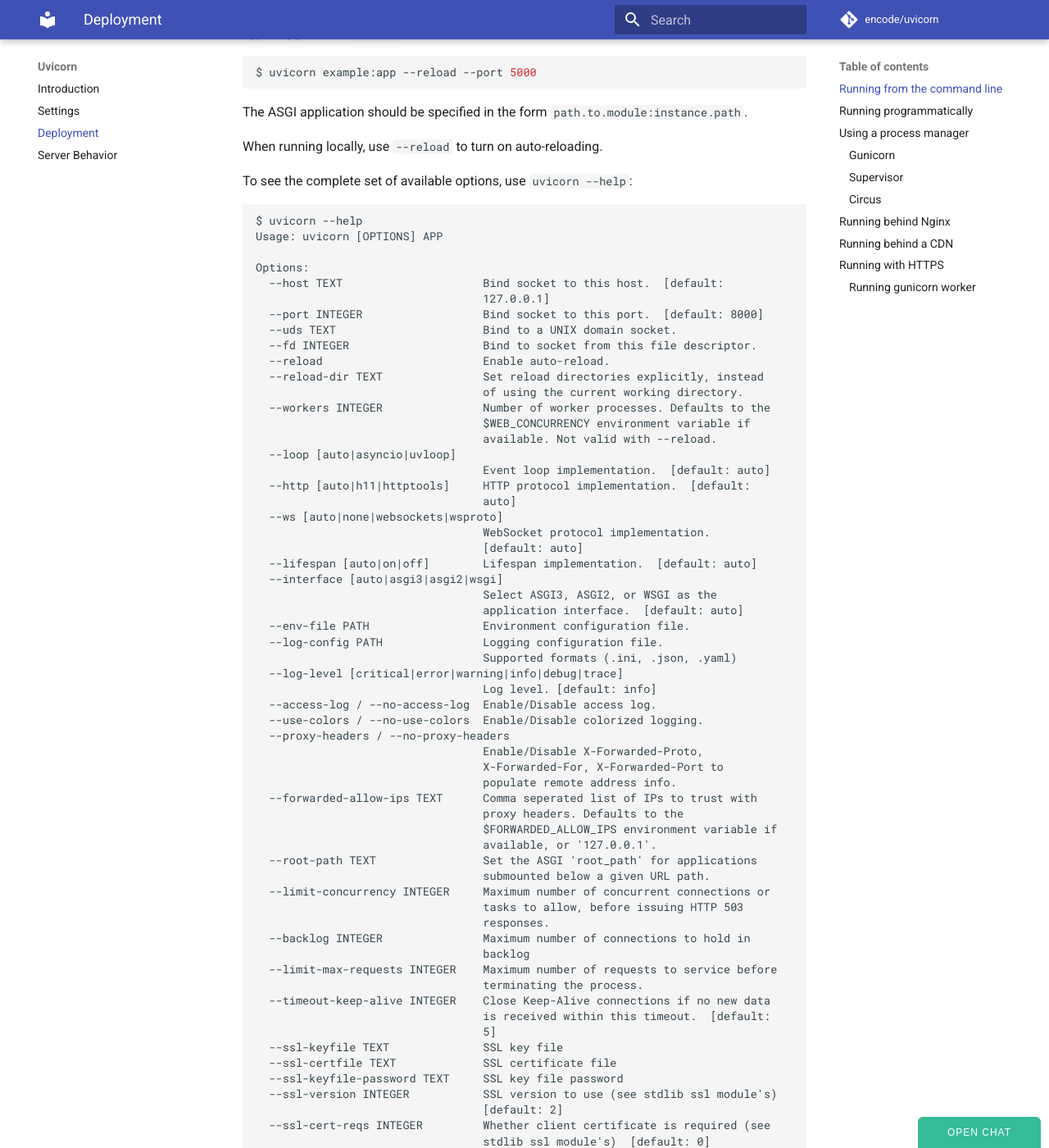
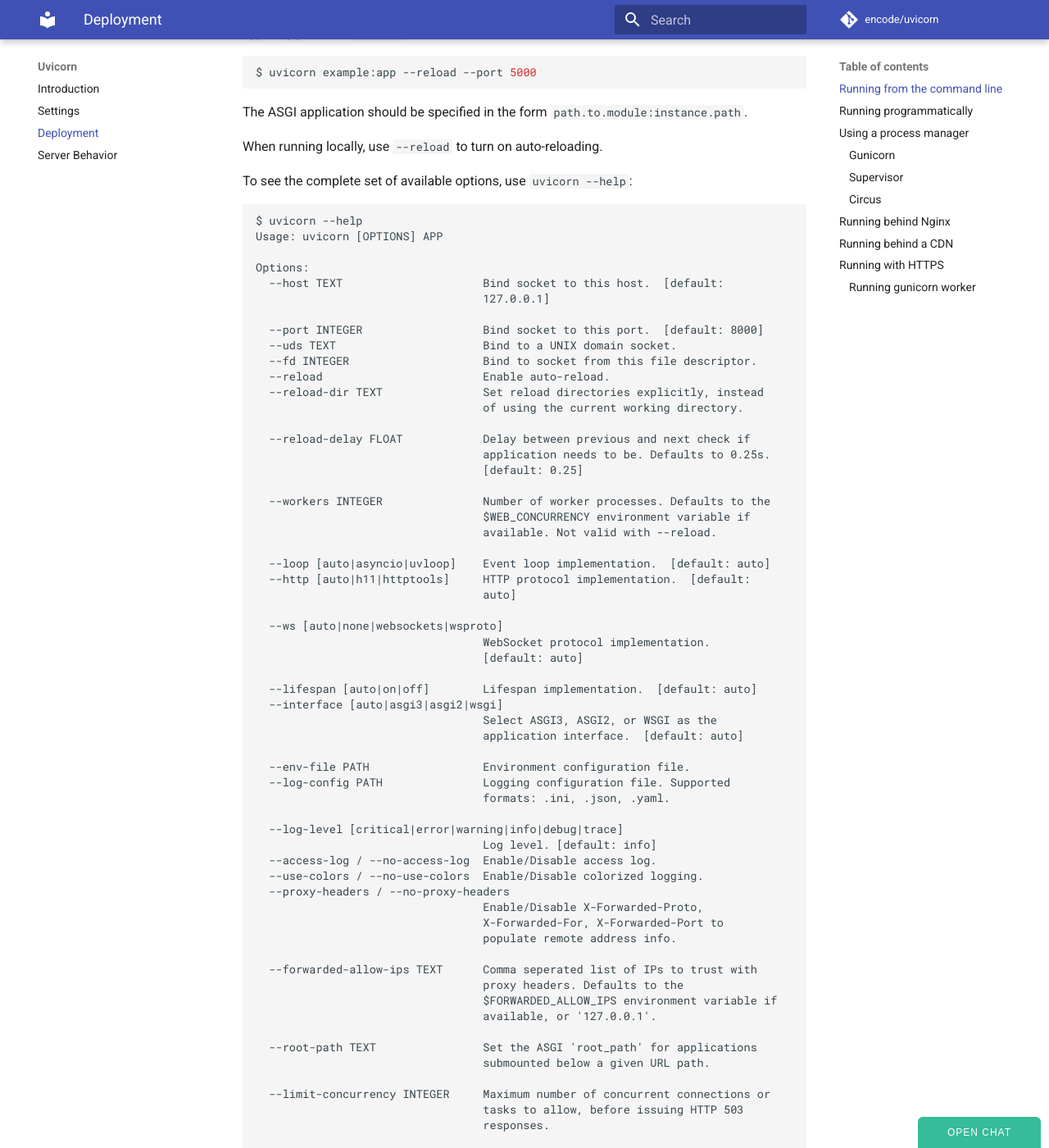
Before and after one commit to encode/uvicorn, an MkDocs documentation site: the page built from docs/deployment.md, in a window 1280 px wide and 1400 px high, scrolled down 479 px. Shown: the whole window at 82% size. Built offline with MkDocs 1.6.1 and Material for MkDocs 9.7.7, drawn with Linux system fonts in a browser that asks for light colours; comment, search, counter and statistics services are not loaded; some of the changed text lies outside the part shown.

Commit message:
Keep deployment.md in sync as well

````diff
--- a/docs/deployment.md
+++ b/docs/deployment.md
@@ -23,6 +23,7 @@
 
 To see the complete set of available options, use `uvicorn --help`:
 
+<!-- gen_cli_usage:marker -->
 ```
 $ uvicorn --help
 Usage: uvicorn [OPTIONS] APP
@@ -30,29 +31,39 @@
 Options:
   --host TEXT                     Bind socket to this host.  [default:
                                   127.0.0.1]
+
   --port INTEGER                  Bind socket to this port.  [default: 8000]
   --uds TEXT                      Bind to a UNIX domain socket.
   --fd INTEGER                    Bind to socket from this file descriptor.
   --reload                        Enable auto-reload.
   --reload-dir TEXT               Set reload directories explicitly, instead
                                   of using the current working directory.
+
+  --reload-delay FLOAT            Delay between previous and next check if
+                                  application needs to be. Defaults to 0.25s.
+                                  [default: 0.25]
+
   --workers INTEGER               Number of worker processes. Defaults to the
                                   $WEB_CONCURRENCY environment variable if
                                   available. Not valid with --reload.
-  --loop [auto|asyncio|uvloop]
-                                  Event loop implementation.  [default: auto]
+
+  --loop [auto|asyncio|uvloop]    Event loop implementation.  [default: auto]
   --http [auto|h11|httptools]     HTTP protocol implementation.  [default:
                                   auto]
+
   --ws [auto|none|websockets|wsproto]
                                   WebSocket protocol implementation.
                                   [default: auto]
+
   --lifespan [auto|on|off]        Lifespan implementation.  [default: auto]
   --interface [auto|asgi3|asgi2|wsgi]
                                   Select ASGI3, ASGI2, or WSGI as the
                                   application interface.  [default: auto]
+
   --env-file PATH                 Environment configuration file.
-  --log-config PATH               Logging configuration file.
-                                  Supported formats (.ini, .json, .yaml)
+  --log-config PATH               Logging configuration file. Supported
+                                  formats: .ini, .json, .yaml.
+
   --log-level [critical|error|warning|info|debug|trace]
                                   Log level. [default: info]
   --access-log / --no-access-log  Enable/Disable access log.
@@ -61,37 +72,53 @@
                                   Enable/Disable X-Forwarded-Proto,
                                   X-Forwarded-For, X-Forwarded-Port to
                                   populate remote address info.
+
   --forwarded-allow-ips TEXT      Comma seperated list of IPs to trust with
                                   proxy headers. Defaults to the
                                   $FORWARDED_ALLOW_IPS environment variable if
                                   available, or '127.0.0.1'.
+
   --root-path TEXT                Set the ASGI 'root_path' for applications
                                   submounted below a given URL path.
+
   --limit-concurrency INTEGER     Maximum number of concurrent connections or
                                   tasks to allow, before issuing HTTP 503
                                   responses.
+
   --backlog INTEGER               Maximum number of connections to hold in
                                   backlog
+
   --limit-max-requests INTEGER    Maximum number of requests to service before
                                   terminating the process.
+
   --timeout-keep-alive INTEGER    Close Keep-Alive connections if no new data
                                   is received within this timeout.  [default:
                                   5]
+
   --ssl-keyfile TEXT              SSL key file
   --ssl-certfile TEXT             SSL certificate file
-  --ssl-keyfile-password TEXT     SSL key file password
+  --ssl-keyfile-password TEXT     SSL keyfile password
   --ssl-version INTEGER           SSL version to use (see stdlib ssl module's)
                                   [default: 2]
+
   --ssl-cert-reqs INTEGER         Whether client certificate is required (see
                                   stdlib ssl module's)  [default: 0]
+
   --ssl-ca-certs TEXT             CA certificates file
   --ssl-ciphers TEXT              Ciphers to use (see stdlib ssl module's)
                                   [default: TLSv1]
+
   --header TEXT                   Specify custom default HTTP response headers
                                   as a Name:Value pair
+
+  --version                       Display the uvicorn version and exit.
   --app-dir TEXT                  Look for APP in the specified directory, by
                                   adding this to the PYTHONPATH. Defaults to
-                                  the current working directory.
+                                  the current working directory.  [default: .]
+
+  --factory                       Treat APP as an application factory, i.e. a
+                                  () -> <ASGI app> callable.  [default: False]
+
   --help                          Show this message and exit.
 ```
 
````
Also changed, not shown: docs/index.md (+1 -0 lines), 1 other file.
